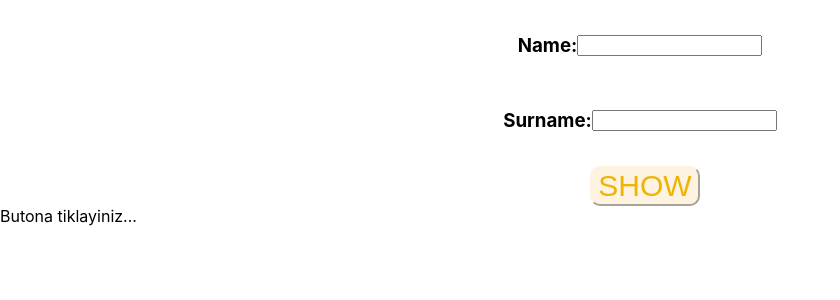
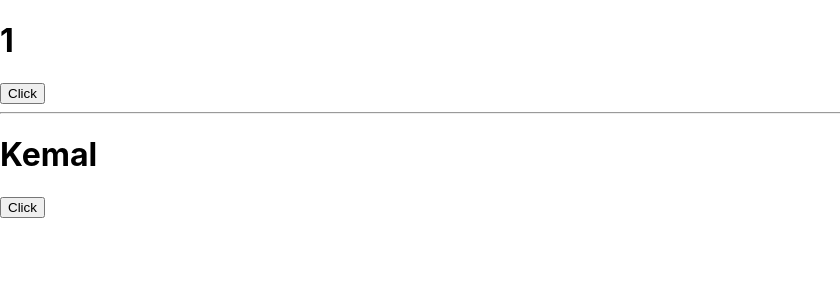
Before and after one commit to kemalongunn/hello-react, a React (Create React App) app: page / in a window 1280 px wide. Shown: the top 300 px of the page, without its empty margins (0-840 px from the left). Built offline with nearby package versions, Linux system fonts and the light colour scheme.

Commit message:
useEffect hook usage

```diff
--- a/src/App.js
+++ b/src/App.js
@@ -3,6 +3,7 @@ import CounterApp from "./States/CounterApp";
 import User from "./Props/User";
 import ChangeNameAge from "./States/ChangeNameAge";
 import InputExample from "./States/InputExample";
+import Effect from "./useEffect/Effect";
 function App() {
   const name = "Kemal";
   const surname = "Ongun";
@@ -30,9 +31,10 @@ function App() {
       />
 
       <ChangeNameAge/>
-      <CounterApp/> */}
-    <InputExample/>
+      <CounterApp/>
+    <InputExample/> */}
 
+    <Effect/>
 
     </>
   );
--- /dev/null
+++ b/src/useEffect/Effect.js
@@ -0,0 +1,32 @@
+import React, { useEffect, useState } from 'react'
+
+function Effect() {
+    const [number,setNumber] = useState(1);
+    const [name,setName] = useState("Kemal");
+
+
+    useEffect(() => {
+        console.log("component mount edildi");
+    },[])
+
+    useEffect(() => {
+        console.log("number state güncellendi");
+    },[number])
+
+    useEffect(() => {
+        console.log(" name state güncellendi");
+    },[name])
+
+
+  return (
+    <div>
+        <h1> {number} </h1>
+        <button onClick={(() => setNumber(number + 1))}>Click</button>
+        <hr/>
+        <h1> {name} </h1>
+        <button onClick={(() => setName("Ahmet"))}>Click</button>
+    </div>
+  )
+}
+
+export default Effect
```
